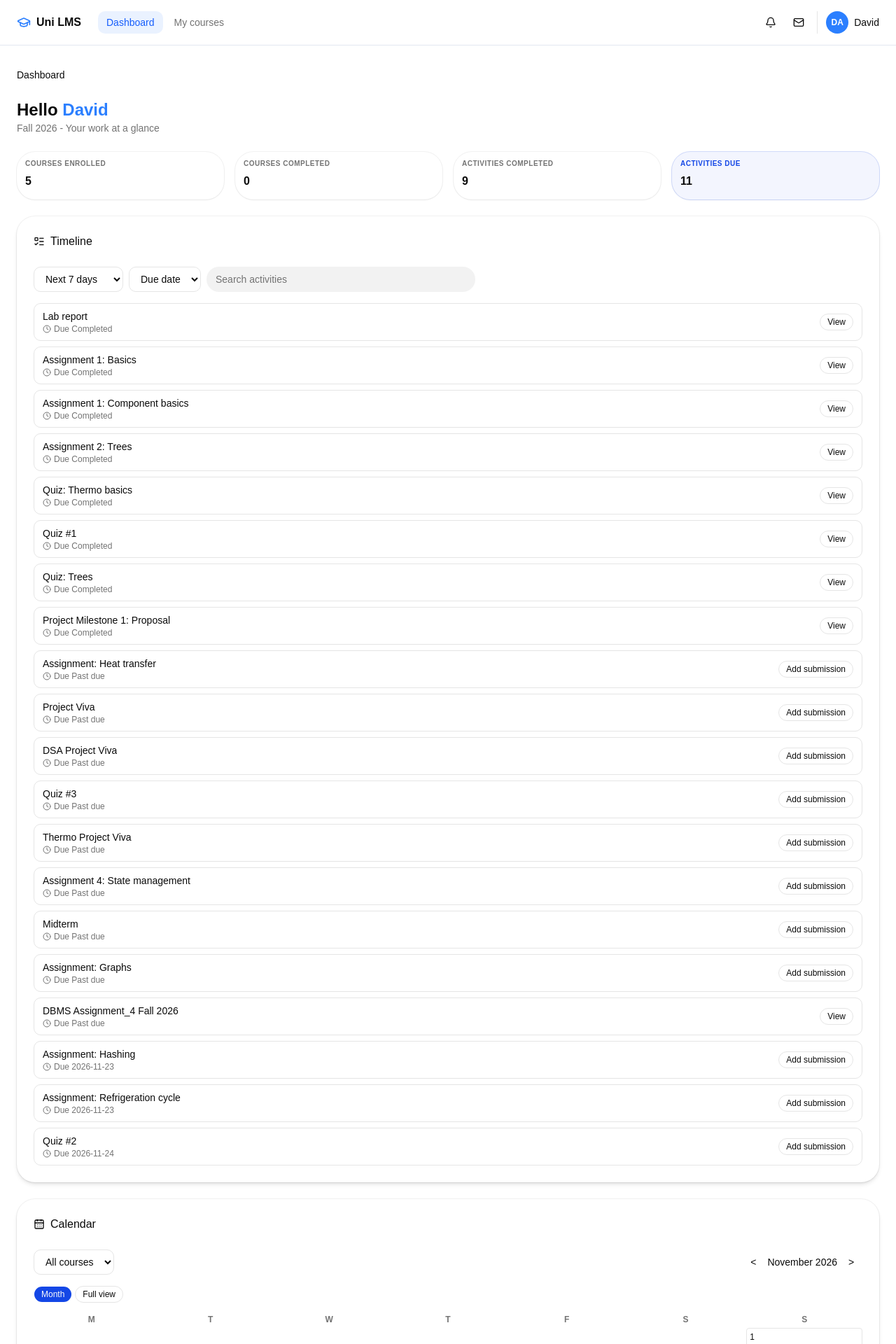
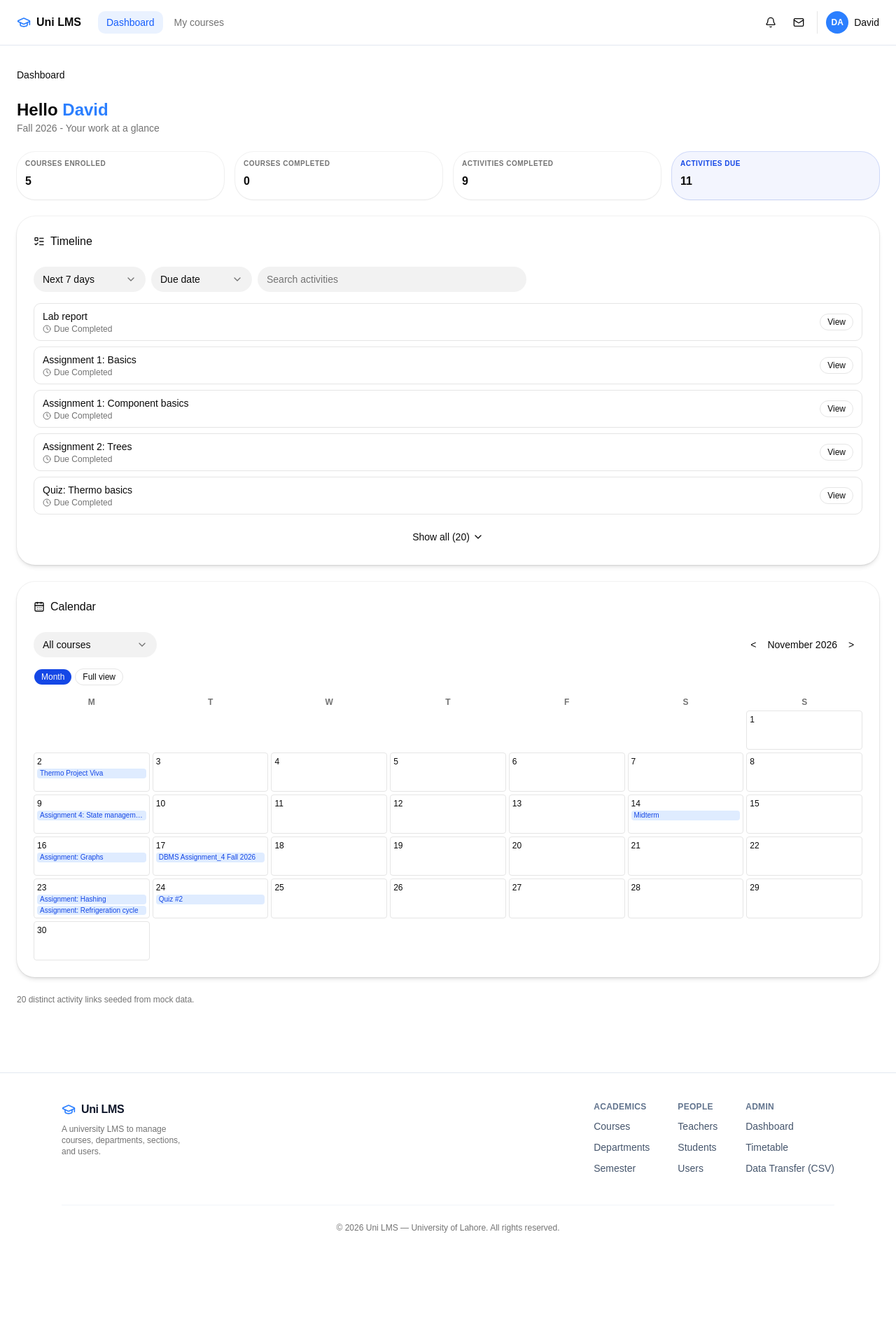
Before and after one commit to ch-arslanahmad/uni-lms, a React (Vite) app in the folder frontend/: page /student in a window 1280 px wide. Shown: the top 1920 px of the page at 70% size. After the commit the page ends 1802 px from the top, so only its background shows below. Built offline with nearby package versions, Linux system fonts and the light colour scheme.

Commit message:
refactor(student): use shadcn selects and consistent course cards
- Replace native selects with shadcn Select
- Timeline shows 5 items with chevron expand/collapse
- Consistent course cards with teacher icons and CardAction/Footer

```diff
--- a/frontend/src/pages/student/MyCourses.tsx
+++ b/frontend/src/pages/student/MyCourses.tsx
@@ -3,13 +3,26 @@ import { ArrowUpDown, LayoutGrid, List, Star } from "lucide-react";
 import { Link, useNavigate } from "react-router-dom";
 import Breadcrumbs from "../../components/student/Breadcrumbs";
 import { Button } from "../../components/ui/button";
-import { Card, CardContent, CardHeader, CardTitle } from "../../components/ui/card";
+import { Card, CardAction, CardContent, CardDescription, CardFooter, CardHeader, CardTitle } from "../../components/ui/card";
 import FilterSelect from "../../components/FilterSelect";
 import { SearchInput } from "../../components/SearchInput";
-import { Table, TableBody, TableCell, TableHead, TableHeader, TableRow } from "../../components/ui/table";
-import { offerings, teachers } from "../../mock/student";
+import { SimpleTable, type Column } from "../../components/SimpleTable";
+import { offerings, teachers, type CourseOffering } from "../../mock/student";
 
 const TABS = ["All", "In progress", "Future", "Past", "Starred"];
+
+function TeacherBadge({ teacherId }: { teacherId: number }) {
+  const teacher = teachers.find((t) => t.id === teacherId);
+  const initials = (teacher?.name ?? "T").split(" ").map((p) => p[0]).join("").slice(0, 2).toUpperCase();
+  return (
+    <span className="inline-flex items-center gap-2">
+      <span className="inline-flex size-7 items-center justify-center rounded-full bg-blue-500 text-[10px] font-bold text-white">
+        {initials}
+      </span>
+      <span>{teacher?.name ?? "Instructor"}</span>
+    </span>
+  );
+}
 
 function MyCourses() {
   const navigate = useNavigate();
@@ -40,6 +53,52 @@ function MyCourses() {
   function toggleStar(id: string) {
     setStarred((prev) => (prev.includes(id) ? prev.filter((x) => x !== id) : [...prev, id]));
   }
+
+  const columns: Column<CourseOffering>[] = [
+    {
+      key: "title",
+      label: "Course",
+      render: (c) => (
+        <div>
+          <p className="font-medium">{c.code} - {c.title}</p>
+          <p className="text-xs text-muted-foreground">{c.department}</p>
+        </div>
+      ),
+    },
+    { key: "section", label: "Section" },
+    { key: "term", label: "Term" },
+    {
+      key: "instructorId",
+      label: "Instructor",
+      render: (c) => (
+        <Link
+          to={`/student/teachers/${c.instructorId}`}
+          className="text-blue-600 hover:underline"
+          onClick={(e) => e.stopPropagation()}
+        >
+          <TeacherBadge teacherId={c.instructorId} />
+        </Link>
+      ),
+    },
+    { key: "status", label: "Status", render: (c) => <span className="capitalize">{c.status.replace("-", " ")}</span> },
+    {
+      key: "offeringId",
+      label: "Star",
+      render: (c) => (
+        <Button
+          variant="ghost"
+          size="icon-sm"
+          title="Star course"
+          onClick={(e) => {
+            e.stopPropagation();
+            toggleStar(c.offeringId);
+          }}
+        >
+          <Star className={`size-4 ${starred.includes(c.offeringId) ? "fill-yellow-400 text-yellow-500" : ""}`} />
+        </Button>
+      ),
+    },
+  ];
 
   return (
     <div className="mx-auto max-w-7xl space-y-6 px-4 py-8 sm:px-6">
@@ -72,92 +131,40 @@ function MyCourses() {
         </Card>
       ) : layout === "grid" ? (
         <div className="grid gap-4 md:grid-cols-2 lg:grid-cols-3">
-          {courses.map((course) => {
-            const teacher = teachers.find((t) => t.id === course.instructorId);
-            return (
-              <Card key={course.offeringId}>
-                <CardHeader className="flex-row items-start justify-between">
-                  <div>
-                    <p className="text-xs uppercase tracking-wide text-muted-foreground">{course.department}</p>
-                    <CardTitle className="mt-1">{course.code}-{course.section}</CardTitle>
-                    <p className="text-sm text-muted-foreground">{course.title}</p>
-                    <p className="text-xs text-muted-foreground">{course.term}</p>
-                  </div>
+          {courses.map((course) => (
+            <Card key={course.offeringId} className="h-full">
+              <CardHeader>
+                <CardDescription className="text-xs uppercase tracking-wide">{course.department}</CardDescription>
+                <CardTitle>{course.code}-{course.section}</CardTitle>
+                <CardDescription>{course.title}</CardDescription>
+                <CardAction>
                   <Button variant="ghost" size="icon-sm" onClick={() => toggleStar(course.offeringId)} title="Star course">
                     <Star className={`size-4 ${starred.includes(course.offeringId) ? "fill-yellow-400 text-yellow-500" : ""}`} />
                   </Button>
-                </CardHeader>
-                <CardContent className="flex flex-wrap items-center justify-between gap-2">
-                  <Link to={`/student/teachers/${course.instructorId}`} className="text-sm text-blue-600 hover:underline">
-                    {teacher?.name ?? "Instructor"}
-                  </Link>
-                  <Link to={`/student/courses/${course.offeringId}`}>
-                    <Button size="xs" variant="outline">View Course</Button>
-                  </Link>
-                </CardContent>
-              </Card>
-            );
-          })}
+                </CardAction>
+              </CardHeader>
+              <CardContent className="space-y-3">
+                <p className="text-xs text-muted-foreground">{course.term} - <span className="capitalize">{course.status.replace("-", " ")}</span></p>
+                <Link to={`/student/teachers/${course.instructorId}`} className="text-sm text-blue-600 hover:underline">
+                  <TeacherBadge teacherId={course.instructorId} />
+                </Link>
+              </CardContent>
+              <CardFooter className="mt-auto">
+                <Link to={`/student/courses/${course.offeringId}`} className="w-full">
+                  <Button size="sm" variant="outline" className="w-full">View Course</Button>
+                </Link>
+              </CardFooter>
+            </Card>
+          ))}
         </div>
       ) : (
-        <Card>
-          <CardContent className="p-0">
-            <Table>
-              <TableHeader>
-                <TableRow>
-                  <TableHead>Course</TableHead>
-                  <TableHead>Section</TableHead>
-                  <TableHead>Term</TableHead>
-                  <TableHead>Instructor</TableHead>
-                  <TableHead>Status</TableHead>
-                  <TableHead className="w-12"></TableHead>
-                </TableRow>
-              </TableHeader>
-              <TableBody>
-                {courses.map((course) => {
-                  const teacher = teachers.find((t) => t.id === course.instructorId);
-                  return (
-                    <TableRow
-                      key={course.offeringId}
-                      className="cursor-pointer"
-                      onClick={() => navigate(`/student/courses/${course.offeringId}`)}
-                    >
-                      <TableCell>
-                        <p className="font-medium">{course.code} - {course.title}</p>
-                        <p className="text-xs text-muted-foreground">{course.department}</p>
-                      </TableCell>
-                      <TableCell>{course.section}</TableCell>
-                      <TableCell>{course.term}</TableCell>
-                      <TableCell>
-                        <Link
-                          to={`/student/teachers/${course.instructorId}`}
-                          className="text-blue-600 hover:underline"
-                          onClick={(e) => e.stopPropagation()}
-                        >
-                          {teacher?.name ?? "Instructor"}
-                        </Link>
-                      </TableCell>
-                      <TableCell className="capitalize">{course.status.replace("-", " ")}</TableCell>
-                      <TableCell>
-                        <Button
-                          variant="ghost"
-                          size="icon-sm"
-                          title="Star course"
-                          onClick={(e) => {
-                            e.stopPropagation();
-                            toggleStar(course.offeringId);
-                          }}
-                        >
-                          <Star className={`size-4 ${starred.includes(course.offeringId) ? "fill-yellow-400 text-yellow-500" : ""}`} />
-                        </Button>
-                      </TableCell>
-                    </TableRow>
-                  );
-                })}
-              </TableBody>
-            </Table>
-          </CardContent>
-        </Card>
+        <SimpleTable
+          columns={columns}
+          data={courses}
+          searchable={false}
+          searchKeys={["title", "code"]}
+          onRowClick={(c) => navigate(`/student/courses/${c.offeringId}`)}
+        />
       )}
     </div>
   );
--- a/frontend/src/pages/student/StudentDashboard.tsx
+++ b/frontend/src/pages/student/StudentDashboard.tsx
@@ -1,11 +1,12 @@
 import { useMemo, useState } from "react";
-import { CalendarDays, Clock, ListTodo } from "lucide-react";
+import { CalendarDays, ChevronDown, ChevronUp, Clock, ListTodo } from "lucide-react";
 import { Link } from "react-router-dom";
 import Breadcrumbs from "../../components/student/Breadcrumbs";
 import { StatMetric } from "../../components/StatMetric";
 import { SearchInput } from "../../components/SearchInput";
 import { Button } from "../../components/ui/button";
 import { Card, CardContent, CardHeader, CardTitle } from "../../components/ui/card";
+import { Select, SelectContent, SelectItem, SelectTrigger, SelectValue } from "../../components/ui/select";
 import {
   allActivities,
   currentStudentId,
@@ -29,6 +30,7 @@ function StudentDashboard() {
   const [timeframe, setTimeframe] = useState("Next 7 days");
   const [courseFilter, setCourseFilter] = useState("All courses");
   const [calendarView, setCalendarView] = useState<"month" | "full">("month");
+  const [showAll, setShowAll] = useState(false);
 
   const student = students.find((s) => s.id === currentStudentId);
 
@@ -83,24 +85,26 @@ function StudentDashboard() {
           </CardHeader>
           <CardContent className="space-y-4">
             <div className="flex flex-wrap gap-2">
-              <select
-                value={timeframe}
-                onChange={(e) => setTimeframe(e.target.value)}
-                className="h-9 rounded-lg border bg-background px-3 text-sm"
-              >
+              <Select value={timeframe} onValueChange={(v) => v && setTimeframe(v)}>
+                <SelectTrigger className="w-40">
+                  <SelectValue />
+                </SelectTrigger>
+                <SelectContent>
                   {["Next 7 days", "Next 30 days", "All"].map((t) => (
-                  <option key={t}>{t}</option>
+                    <SelectItem key={t} value={t}>{t}</SelectItem>
                   ))}
-              </select>
-              <select
-                value={sort}
-                onChange={(e) => setSort(e.target.value)}
-                className="h-9 rounded-lg border bg-background px-3 text-sm"
-              >
+                </SelectContent>
+              </Select>
+              <Select value={sort} onValueChange={(v) => v && setSort(v)}>
+                <SelectTrigger className="w-36">
+                  <SelectValue />
+                </SelectTrigger>
+                <SelectContent>
                   {["Due date", "Title"].map((t) => (
-                  <option key={t}>{t}</option>
+                    <SelectItem key={t} value={t}>{t}</SelectItem>
                   ))}
-              </select>
+                </SelectContent>
+              </Select>
               <SearchInput value={query} onChange={setQuery} placeholder="Search activities" />
             </div>
 
@@ -109,8 +113,9 @@ function StudentDashboard() {
                 No activities match this view.
               </p>
             ) : (
+              <>
                 <ul className="space-y-2">
-                {activities.map((a) => (
+                  {(showAll ? activities : activities.slice(0, 5)).map((a) => (
                     <li
                       key={a.id}
                       className="flex items-center justify-between gap-3 rounded-lg border px-3 py-2"
@@ -121,7 +126,7 @@ function StudentDashboard() {
                           <Clock className="size-3" /> Due {dueLabel(a)}
                         </p>
                       </div>
-                    <Link to={`/student/assignments/${a.id}`}>
+                      <Link to={a.kind === "quiz" ? `/student/quizzes/${a.id}` : `/student/assignments/${a.id}`}>
                         <Button size="xs" variant="outline">
                           {a.submitted ? "View" : "Add submission"}
                         </Button>
@@ -129,6 +134,12 @@ function StudentDashboard() {
                     </li>
                   ))}
                 </ul>
+                {activities.length > 5 && (
+                  <Button variant="ghost" size="sm" className="w-full" onClick={() => setShowAll((v) => !v)}>
+                    {showAll ? <>Show less <ChevronUp className="size-4" /></> : <>Show all ({activities.length}) <ChevronDown className="size-4" /></>}
+                  </Button>
+                )}
+              </>
             )}
           </CardContent>
         </Card>
@@ -142,15 +153,16 @@ function StudentDashboard() {
           </CardHeader>
           <CardContent className="space-y-4">
             <div className="flex flex-wrap items-center gap-2">
-              <select
-                value={courseFilter}
-                onChange={(e) => setCourseFilter(e.target.value)}
-                className="h-9 rounded-lg border bg-background px-3 text-sm"
-              >
+              <Select value={courseFilter} onValueChange={(v) => v && setCourseFilter(v)}>
+                <SelectTrigger className="w-44">
+                  <SelectValue />
+                </SelectTrigger>
+                <SelectContent>
                   {["All courses", ...offerings.map((o) => o.code)].map((c) => (
-                  <option key={c}>{c}</option>
+                    <SelectItem key={c} value={c}>{c}</SelectItem>
                   ))}
-              </select>
+                </SelectContent>
+              </Select>
               <div className="ml-auto flex items-center gap-1 text-sm font-medium">
                 <Button variant="ghost" size="icon-sm" aria-label="Previous month">
                   &lt;
```
Also changed, not shown: frontend/src/pages/student/AssignmentPage.tsx (+14 -10 lines). Lines whose indentation alone changed are shown as unchanged.
